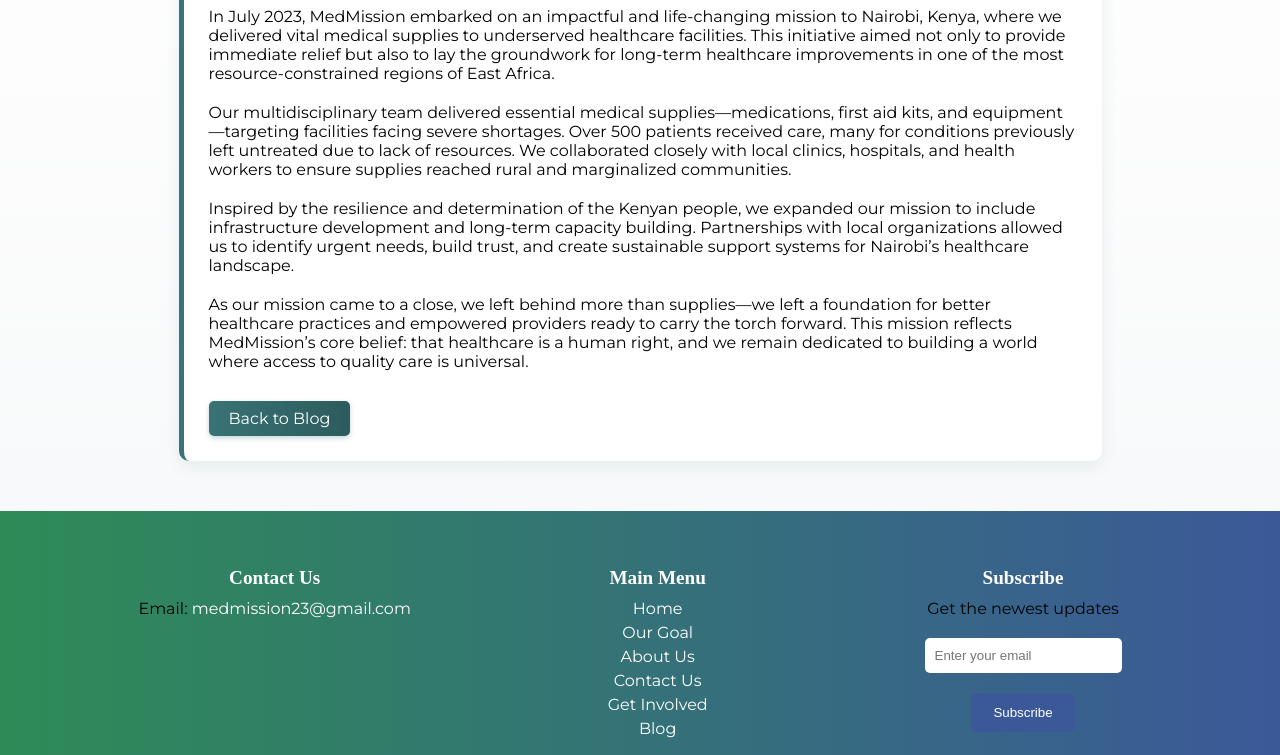
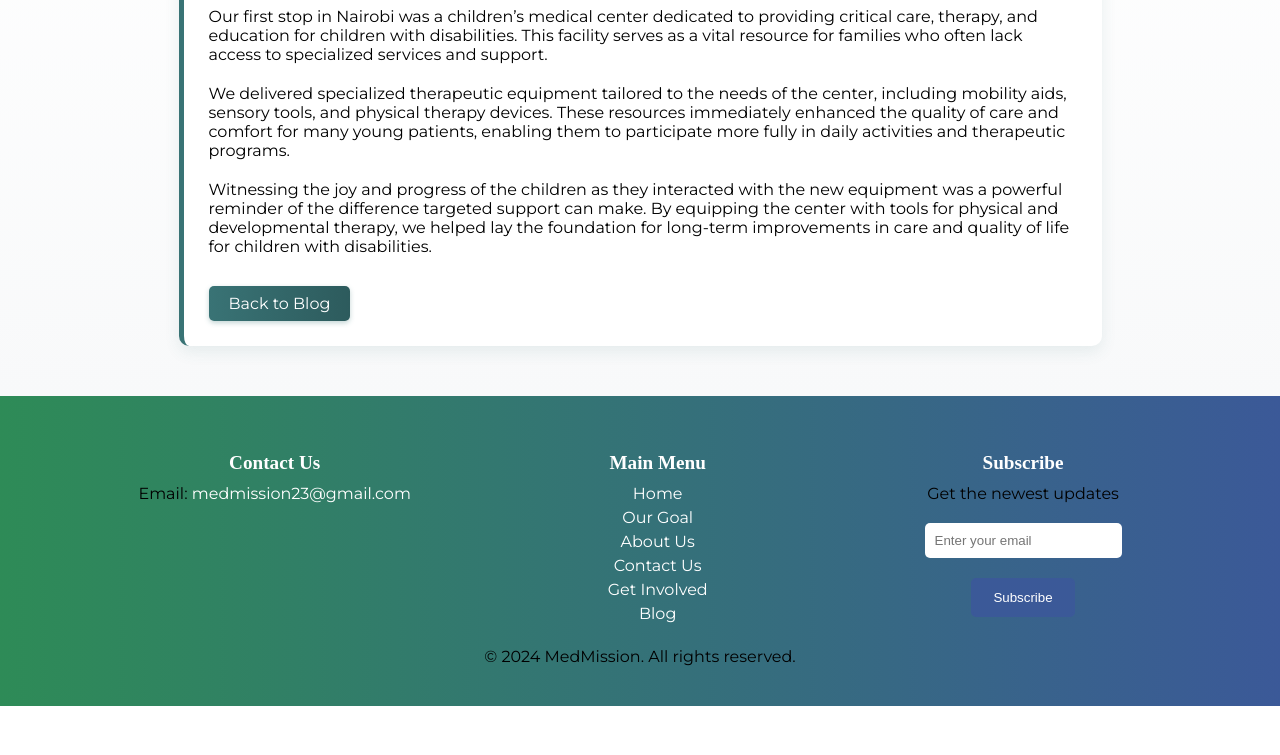
Before and after one commit to medmission/MedMissionWebsite, a plain HTML site: page read2.html in a window 1280 px wide. Shown: the part 263-1018 px from the top of the page. After the commit the page ends 969 px from the top, so only its background shows below. Drawn offline with Linux system fonts and the light colour scheme; a web font is replaced by a local one.

Commit message:
Update read2.html

```diff
--- a/read2.html
+++ b/read2.html
@@ -119,13 +119,11 @@
 
             <div class="blog-post">
                 <img src="image1.jpg" alt="Healthcare Mission" style="width: 100%; max-height: 400px; object-fit: cover; margin-bottom: 10px; border-radius: 8px;">
-                <p>In July 2023, MedMission embarked on an impactful and life-changing mission to Nairobi, Kenya, where we delivered vital medical supplies to underserved healthcare facilities. This initiative aimed not only to provide immediate relief but also to lay the groundwork for long-term healthcare improvements in one of the most resource-constrained regions of East Africa.</p>
+               <p>Our first stop in Nairobi was a children’s medical center dedicated to providing critical care, therapy, and education for children with disabilities. This facility serves as a vital resource for families who often lack access to specialized services and support.</p>
 
-                <p>Our multidisciplinary team delivered essential medical supplies—medications, first aid kits, and equipment—targeting facilities facing severe shortages. Over 500 patients received care, many for conditions previously left untreated due to lack of resources. We collaborated closely with local clinics, hospitals, and health workers to ensure supplies reached rural and marginalized communities.</p>
+               <p>We delivered specialized therapeutic equipment tailored to the needs of the center, including mobility aids, sensory tools, and physical therapy devices. These resources immediately enhanced the quality of care and comfort for many young patients, enabling them to participate more fully in daily activities and therapeutic programs.</p>
 
-                <p>Inspired by the resilience and determination of the Kenyan people, we expanded our mission to include infrastructure development and long-term capacity building. Partnerships with local organizations allowed us to identify urgent needs, build trust, and create sustainable support systems for Nairobi’s healthcare landscape.</p>
-
-                <p>As our mission came to a close, we left behind more than supplies—we left a foundation for better healthcare practices and empowered providers ready to carry the torch forward. This mission reflects MedMission’s core belief: that healthcare is a human right, and we remain dedicated to building a world where access to quality care is universal.</p>
+               <p>Witnessing the joy and progress of the children as they interacted with the new equipment was a powerful reminder of the difference targeted support can make. By equipping the center with tools for physical and developmental therapy, we helped lay the foundation for long-term improvements in care and quality of life for children with disabilities.</p>
 
                 <a href="blog.html" class="read-more">Back to Blog</a>
             </div>
```
